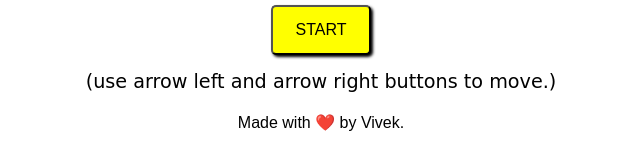
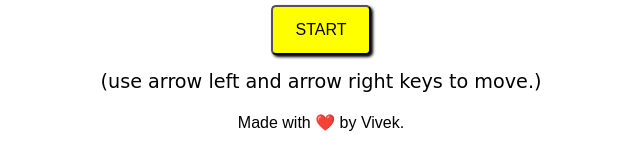
Before and after one commit to VivekGawas/Fall-Ball, a plain HTML site: page index.html in a window 1280 px wide. Shown: the part 577-737 px from the top of the page, without its empty margins (319-959 px from the left). Drawn offline with Linux system fonts and the light colour scheme.

Commit message:
Update index.html

```diff
--- a/index.html
+++ b/index.html
@@ -19,7 +19,7 @@
 
     <button class="btn">START</button>
     <div class="inst">
-        <p>(use arrow left and arrow right buttons to move.)</p>
+        <p>(use arrow left and arrow right keys to move.)</p>
     </div>
 
 </body>
```
